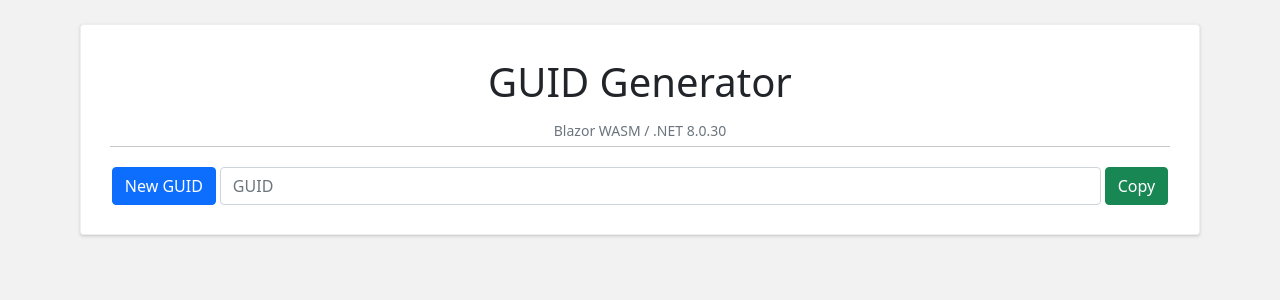
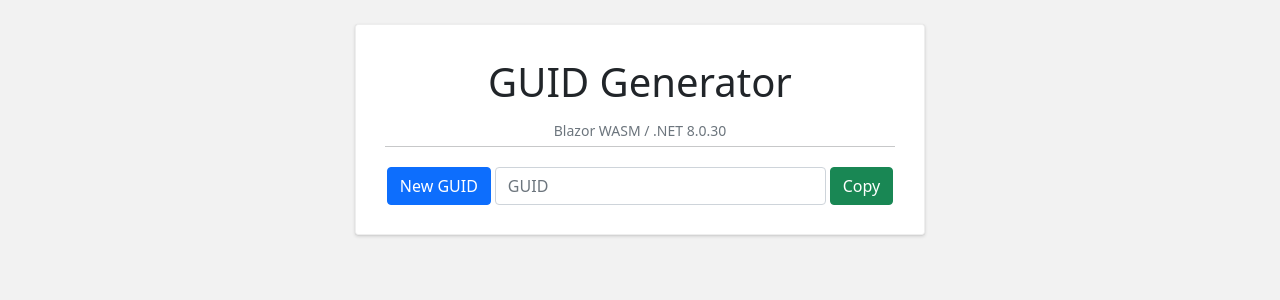
Before and after one commit to BionStt/Guid-Generator, an ASP.NET Core app: page / in a window 1280 px wide. Shown: the top 300 px of the page. Run offline with ASP.NET Core 8, Linux system fonts and the light colour scheme; style sheets or scripts are compiled from the project's sources.

Commit message:
Update MainLayout.razor

```diff
--- a/src/Shared/MainLayout.razor
+++ b/src/Shared/MainLayout.razor
@@ -1,5 +1,5 @@
 @inherits LayoutComponentBase
 
-<div class="container">
+<div class="container" style="max-width: 590px">
     @Body
 </div>
```
